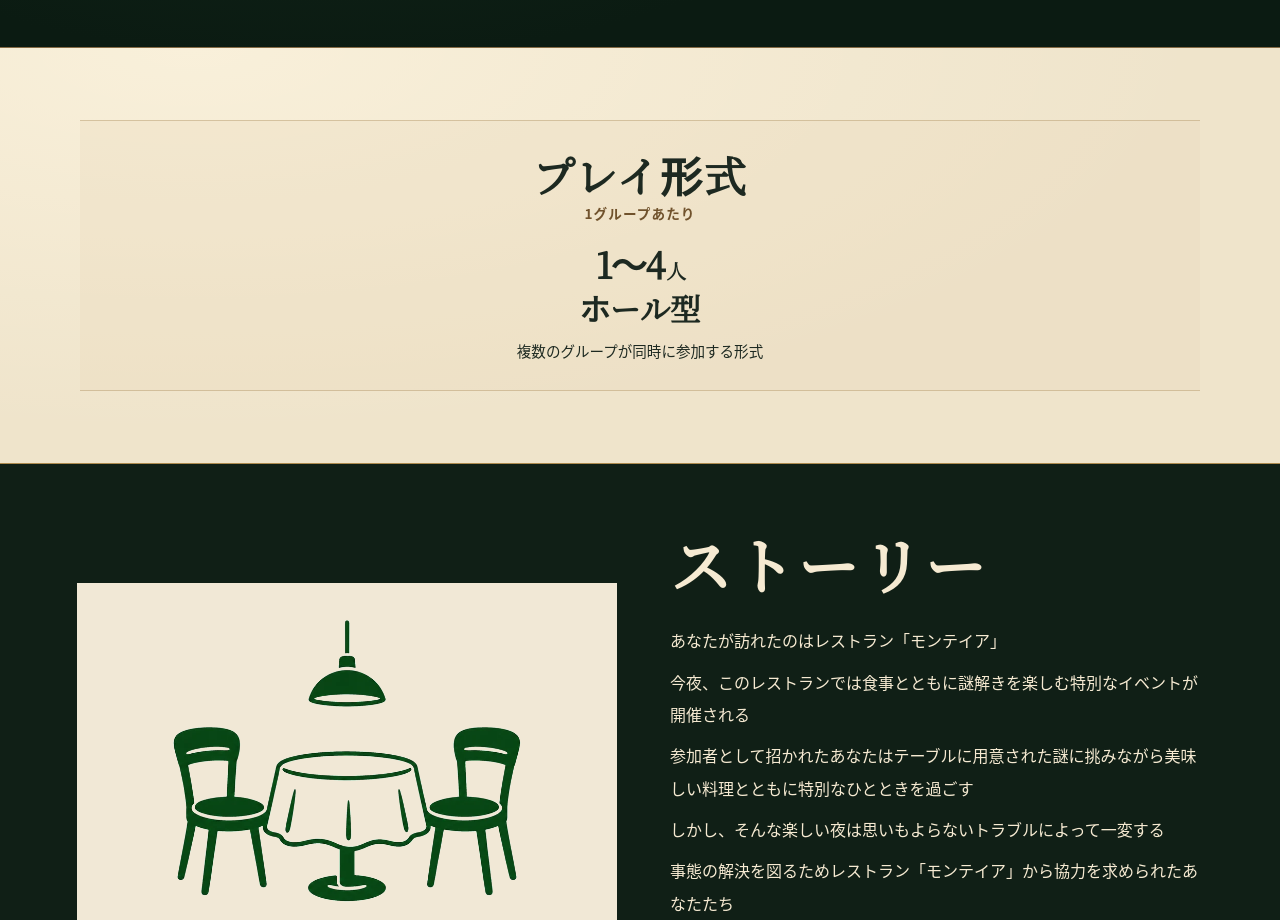
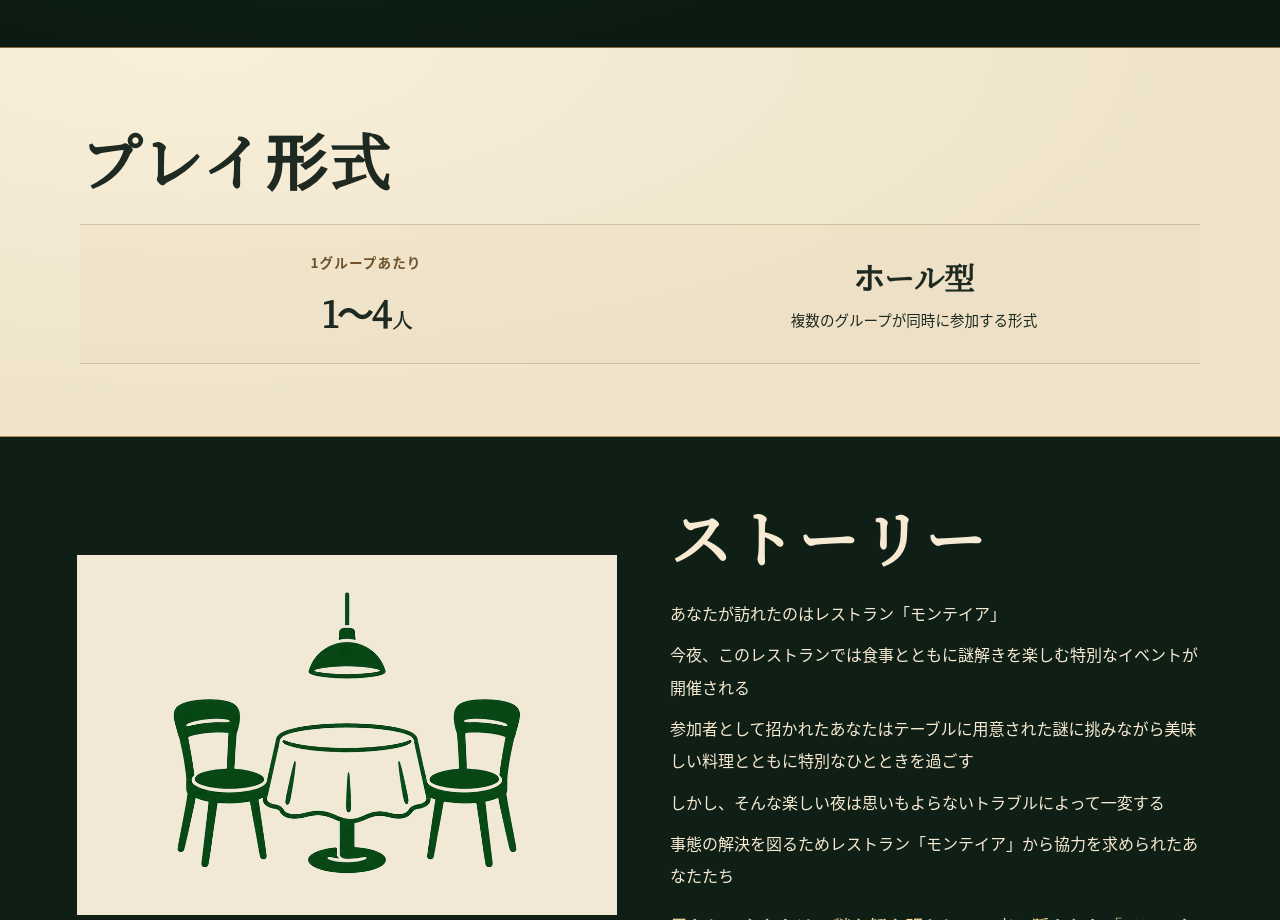
Before and after one commit to nazotoki-trunk/nazotoki-trunk.github.io, a plain HTML site: page kuchini-dekinai-shinjitsu/index.html in a window 1280 px wide. Shown: the part 2200-3120 px from the top of the page. Drawn offline with Linux system fonts and the light colour scheme.

Commit message:
Place play details beneath standalone section heading

```diff
--- a/kuchini-dekinai-shinjitsu/index.html
+++ b/kuchini-dekinai-shinjitsu/index.html
@@ -21,7 +21,7 @@
 <meta name="twitter:title" content="謎解きディナー『口にできない真実』公式サイト">
 <meta name="twitter:description" content="この晩餐に隠された真実を見抜けるか。食事と謎解きを楽しむ特別なディナーイベント。2027年1月24日、釧路・イオマンテにて開催。">
 <meta name="twitter:image" content="https://nazotoki-trunk.github.io/kuchini-dekinai-shinjitsu/assets/share-preview.jpg">
-<link rel="stylesheet" href="style.css?v=17">
+<link rel="stylesheet" href="style.css?v=18">
 <script src="main.js" defer></script>
 </head>
 <body>
@@ -96,10 +96,12 @@
   </section>
 
   <section id="play" class="play paper" aria-labelledby="play-title">
-    <div class="wrap play-panel reveal">
-      <h2 id="play-title">プレイ形式</h2>
+    <div class="wrap reveal">
+      <h2 id="play-title" class="play-title">プレイ形式</h2>
+      <div class="play-panel play-details">
       <p class="play-count"><span class="play-label">1グループあたり</span><span class="play-number">1〜4<span class="play-unit">人</span></span></p>
       <p class="play-format"><span class="play-type">ホール型</span><span class="play-description">複数のグループが同時に参加する形式</span></p>
+      </div>
     </div>
   </section>
 
```
